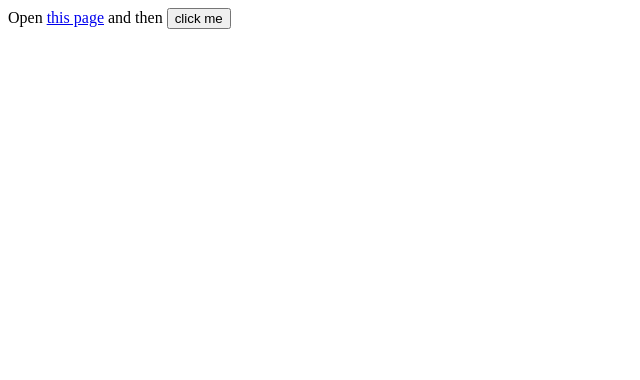
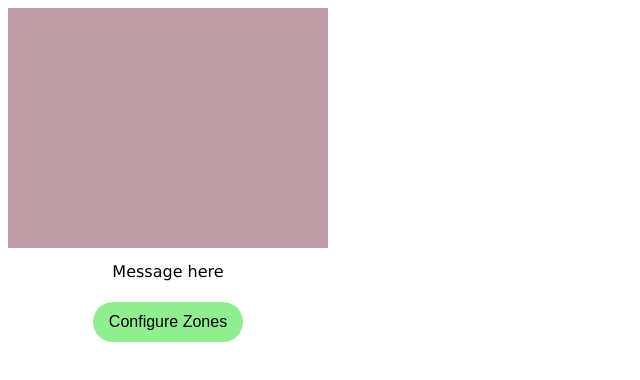
Before and after one commit to oskanberg/thg-hackathon, a browser extension: page src/browser_action/browser_action.html in a window 1280 px wide. Shown: the whole page, without its empty margins (0-640 px from the left). Drawn offline with Linux system fonts and the light colour scheme.

Commit message:
Styled config panel (in popup window for now)

```diff
--- a/css/options.css
+++ /dev/null
@@ -1,4 +0,0 @@
-.step {
-    display: block;
-
-}
--- a/src/browser_action/browser_action.html
+++ b/src/browser_action/browser_action.html
@@ -14,11 +14,29 @@
             font-size: 2em;
         }
     </style>
+    <link rel="stylesheet" type="text/css" href="options.css" media="screen" />
 </head>
 
-<body style="width: 300px">
-    Open <a href="http://stackoverflow.com" target="_blank">this page</a> and then
-    <button id="clickme">click me</button>
+<body>
+
+<!--CONFIG PANEL-->
+
+    <div id="hh_container">
+        <div id="hh_top">
+            <video id="hh_video" width="320" height="240" preload autoplay loop muted></video>
+            <canvas id="hh_canvas" width="320" height="240"></canvas>
+        </div>
+        <div id="hh_bottom">
+            <div id="hh_message">Message here</div>
+            <button id="hh_button">Configure Zones</button>
+        </div>
+    </div>
+
+<!--END OF CONFIG PANEL-->
+
+
+    <!--Open <a href="http://stackoverflow.com" target="_blank">this page</a> and then-->
+    <!--<button id="clickme">click me</button>-->
     <script type="text/javascript" src="popup.js"></script>
 </body>
 
--- /dev/null
+++ b/src/browser_action/options.css
@@ -0,0 +1,44 @@
+#hh_container {
+    font-family: verdana;
+}
+
+#hh_container, #hh_top, #hh_bottom {
+    box-sizing: border-box;
+    width: 320px;
+}
+
+#hh_video {
+    background: gray;
+    position: fixed;
+}
+
+#hh_canvas {
+    background: pink;
+    opacity: 0.5;
+}
+
+
+
+#hh_bottom {
+    padding:10px;
+    height: auto;
+    font-size: large;
+    display: inline-block;
+    text-align: center;
+}
+
+#hh_message {
+    height: 40px;
+    width: 100%;
+    font-size: medium;
+}
+
+#hh_button {
+    width:150px;
+    height: 40px;
+    border: none;
+    outline: none;
+    background: lightgreen;
+    font-size: medium;
+    border-radius: 20px;
+}
```
Also changed, not shown: options.html (deleted, +0 -63 lines), manifest.json.
